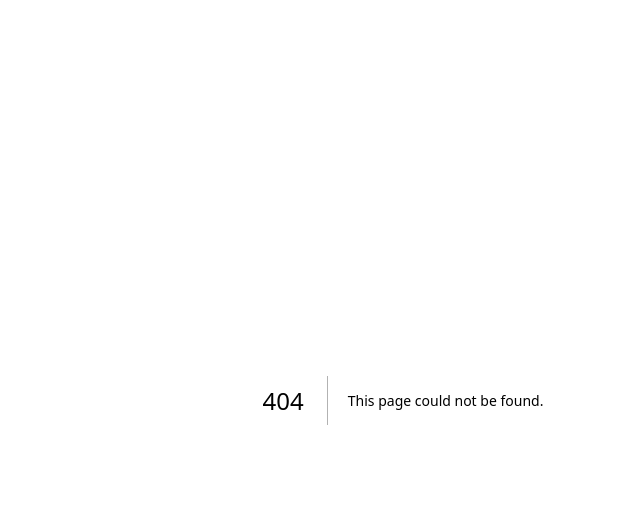
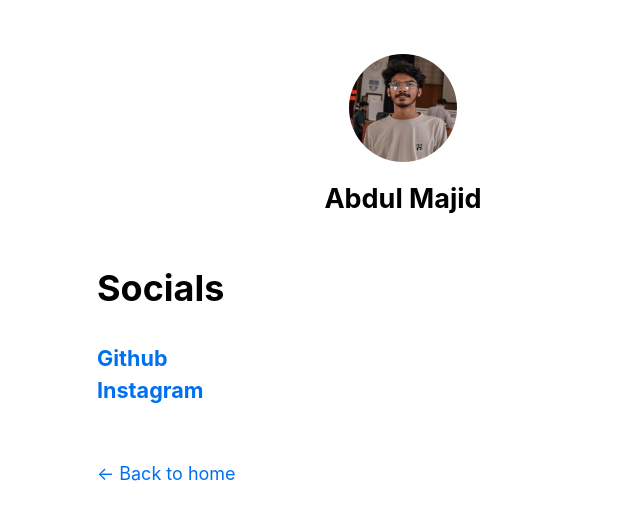
Before and after one commit to majid-2002/majid-2002.github.io, a Next.js app: page /social in a window 1280 px wide. Before the commit this address had no page. Shown: the top 520 px of the page, without its empty margins (237-877 px from the left). Built offline with nearby package versions, Linux system fonts and the light colour scheme.

Commit message:
:tada: git init

```diff
--- /dev/null
+++ b/components/layout.js
@@ -0,0 +1,64 @@
+import Head from 'next/head';
+import Image from 'next/image';
+import styles from './layout.module.css';
+import utilStyles from '../styles/utils.module.css';
+import Link from 'next/link';
+
+const name = 'Abdul Majid';
+export const siteTitle = 'Abdul Majid';
+
+export default function Layout({ children, home }) {
+  return (
+    <div className={styles.container}>
+      <Head>
+        <link rel="icon" href="/favicon.ico" />
+        <meta
+          name="description"
+          content="Learn how to build a personal website using Next.js"
+        />
+        <meta name="og:title" content={siteTitle} />
+        <meta name="twitter:card" content="summary_large_image" />
+      </Head>
+      <header className={styles.header}>
+        {home ? (
+          <>
+            <Image
+              priority
+              src="/images/profile.jpeg"
+              className={utilStyles.borderCircle}
+              height={144}
+              width={144}
+              alt=""
+            />
+            <h1 className={utilStyles.heading2Xl}>{name}</h1>
+          </>
+        ) : (
+          <>
+            <Link href="/">
+              <Image
+                priority
+                src="/images/profile.jpeg"
+                className={utilStyles.borderCircle}
+                height={108}
+                width={108}
+                alt=""
+              />
+            </Link>
+            <h2 className={utilStyles.headingLg}>
+              <Link href="/" className={utilStyles.colorInherit}>
+                {name}
+              </Link>
+            </h2>
+          </>
+        )}
+
+      </header>
+      <main>{children}</main>
+      {!home && (
+        <div className={styles.backToHome}>
+          <Link href="/">← Back to home</Link>
+        </div>
+      )}
+    </div>
+  );
+}
--- /dev/null
+++ b/components/layout.module.css
@@ -0,0 +1,15 @@
+.container {
+  max-width: 36rem;
+  padding: 0 1rem;
+  margin: 3rem auto 6rem;
+}
+
+.header {
+  display: flex;
+  flex-direction: column;
+  align-items: center;
+}
+
+.backToHome {
+  margin: 3rem 0 0;
+}
--- /dev/null
+++ b/pages/_app.js
@@ -0,0 +1,5 @@
+import "../styles/global.css"
+
+export default function App({ Component, pageProps }) {
+  return <Component {...pageProps} />;
+}
--- /dev/null
+++ b/pages/social.js
@@ -0,0 +1,24 @@
+import Link from "next/link";
+import Head from "next/head";
+import Layout , {siteTitle} from "../components/layout";
+import utilStyles from "../styles/utils.module.css";
+
+export default function Social() {
+  return (
+    <Layout>
+      <Head>
+        <title>{siteTitle}</title>
+      </Head>
+      <h1>Socials</h1>
+      <h2 className={utilStyles.headingMd}>
+        <Link href="https://www.github.com/majid-2002">
+          Github
+        </Link>
+        <br />
+        <Link href="https://www.instagram.com/majid.127x">
+          Instagram
+        </Link>
+      </h2>
+    </Layout>
+  );
+}
--- /dev/null
+++ b/styles/global.css
@@ -0,0 +1,27 @@
+html,
+body {
+  padding: 0;
+  margin: 0;
+  font-family: -apple-system, BlinkMacSystemFont, Segoe UI, Roboto, Oxygen, Ubuntu,
+    Cantarell, Fira Sans, Droid Sans, Helvetica Neue, sans-serif;
+  line-height: 1.6;
+  font-size: 18px;
+}
+
+* {
+  box-sizing: border-box;
+}
+
+a {
+  color: #0070f3;
+  text-decoration: none;
+}
+
+a:hover {
+  text-decoration: underline;
+}
+
+img {
+  max-width: 100%;
+  display: block;
+}
--- a/styles/globals.css
+++ /dev/null
@@ -1,38 +0,0 @@
-html,
-body {
-  padding: 0;
-  margin: 0;
-  font-family: Inter, -apple-system, BlinkMacSystemFont, Segoe UI, Roboto,
-    Oxygen, Ubuntu, Cantarell, Fira Sans, Droid Sans, Helvetica Neue, sans-serif;
-}
-
-a {
-  color: inherit;
-  text-decoration: none;
-}
-
-* {
-  box-sizing: border-box;
-}
-
-img {
-  max-width: 100%;
-  height: auto;
-}
-
-h1,
-h2,
-p,
-ul {
-  margin: 0;
-}
-
-ul {
-  padding: 0;
-  list-style: none;
-}
-
-button {
-  padding: 0.5rem 1rem;
-  font-weight: bold;
-}
--- /dev/null
+++ b/styles/utils.module.css
@@ -0,0 +1,52 @@
+.heading2Xl {
+  font-size: 2.5rem;
+  line-height: 1.2;
+  font-weight: 800;
+  letter-spacing: -0.05rem;
+  margin: 1rem 0;
+}
+
+.headingXl {
+  font-size: 2rem;
+  line-height: 1.3;
+  font-weight: 800;
+  letter-spacing: -0.05rem;
+  margin: 1rem 0;
+}
+
+.headingLg {
+  font-size: 1.5rem;
+  line-height: 1.4;
+  margin: 1rem 0;
+}
+
+.headingMd {
+  font-size: 1.2rem;
+  line-height: 1.5;
+}
+
+.borderCircle {
+  border-radius: 9999px;
+}
+
+.colorInherit {
+  color: inherit;
+}
+
+.padding1px {
+  padding-top: 1px;
+}
+
+.list {
+  list-style: none;
+  padding: 0;
+  margin: 0;
+}
+
+.listItem {
+  margin: 0 0 1.25rem;
+}
+
+.lightText {
+  color: #666;
+}
```
Also changed, not shown: pages/index.js (+13 -107 lines), styles/Home.module.css (deleted, +0 -91 lines), public/images/profile.jpeg (added), public/vercel.svg (deleted).
